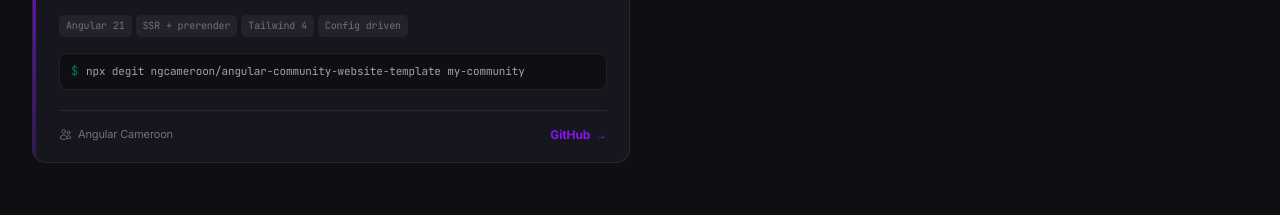
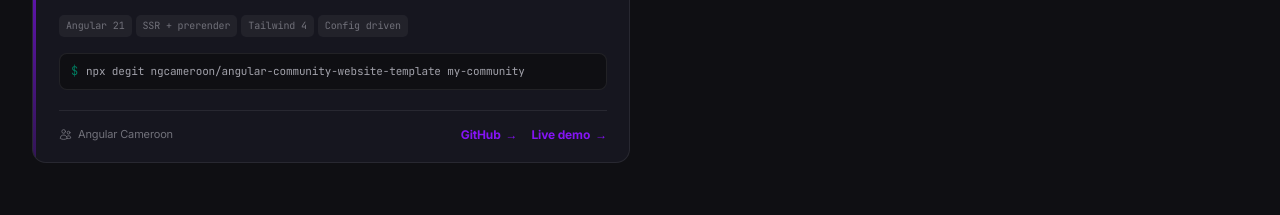
Before and after one commit to ngcameroon/angular-community-website-template, an Angular app: page /open-source in a window 1280 px wide. Shown: the part 1120-1335 px from the top of the page. Built offline with nearby package versions, Linux system fonts and the light colour scheme.

Commit message:
Link the template live demo from the open source page

```diff
--- a/src/app/pages/open-source/components/project-card/project-card.ts
+++ b/src/app/pages/open-source/components/project-card/project-card.ts
@@ -53,6 +53,12 @@ import { STATUS_LABEL, type OpenSourceProject } from '../../open-source.data';
           @if (item.docsUrl) {
             <a [href]="item.docsUrl" target="_blank" rel="noopener noreferrer" class="link">
               Docs
+              <span aria-hidden="true">&rarr;</span>
+            </a>
+          }
+          @if (item.demoUrl) {
+            <a [href]="item.demoUrl" target="_blank" rel="noopener noreferrer" class="link">
+              Live demo
               <span aria-hidden="true">&rarr;</span>
             </a>
           }
--- a/src/app/pages/open-source/open-source.data.ts
+++ b/src/app/pages/open-source/open-source.data.ts
@@ -15,6 +15,7 @@ export interface OpenSourceProject {
   readonly repoUrl: string;
   readonly npmUrl: string | null;
   readonly docsUrl: string | null;
+  readonly demoUrl: string | null;
   readonly installCommand: string | null;
 }
 
@@ -39,6 +40,7 @@ export const OPEN_SOURCE_PROJECTS: readonly OpenSourceProject[] = [
     repoUrl: 'https://github.com/mofirojean/ngx-transforms',
     npmUrl: 'https://www.npmjs.com/package/ngx-transforms',
     docsUrl: null,
+    demoUrl: null,
     installCommand: 'npm install ngx-transforms',
   },
   {
@@ -55,6 +57,7 @@ export const OPEN_SOURCE_PROJECTS: readonly OpenSourceProject[] = [
     repoUrl: 'https://github.com/mofirojean/angular-ui-skills',
     npmUrl: null,
     docsUrl: 'https://angular-ui-skills-docs.vercel.app',
+    demoUrl: null,
     installCommand: 'npx skills@latest add mofirojean/angular-ui-skills -g',
   },
   {
@@ -71,6 +74,7 @@ export const OPEN_SOURCE_PROJECTS: readonly OpenSourceProject[] = [
     repoUrl: 'https://github.com/ngcameroon/angular-community-website-template',
     npmUrl: null,
     docsUrl: null,
+    demoUrl: 'https://angular-community-website-template.vercel.app',
     installCommand: 'npx degit ngcameroon/angular-community-website-template my-community',
   },
 ];
```
Also changed, not shown: 1 other file (tests, documents, lock files or other folders).
